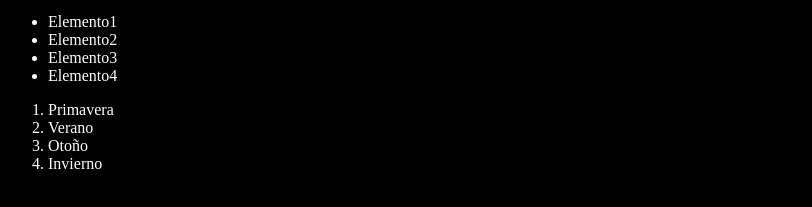
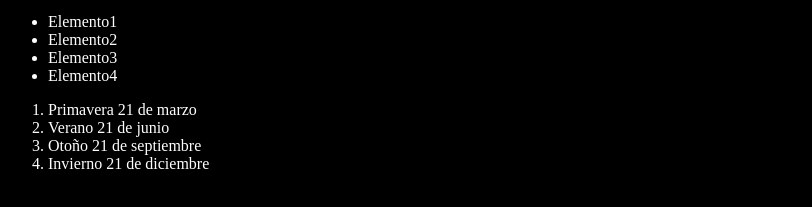
Before and after one commit to ilsejimena-mg/youtube-git, a plain HTML site: page index.html in a window 1280 px wide. Shown: the part 101-308 px from the top of the page, without its empty margins (0-812 px from the left). Drawn offline with Linux system fonts and the light colour scheme.

Commit message:
Agregando estaciones del año

```diff
--- a/index.html
+++ b/index.html
@@ -16,10 +16,10 @@
         <li>Elemento4</li>
     </ul>
     <ol>
-        <li>Primavera</li>
-        <li>Verano</li>
-        <li>Otoño</li>
-        <li>Invierno</li>
+        <li>Primavera 21 de marzo</li>
+        <li>Verano 21 de junio</li>
+        <li>Otoño 21 de septiembre</li>
+        <li>Invierno 21 de diciembre</li>
     </ol>
     <script src="index.js"></script>
 </body>
```
